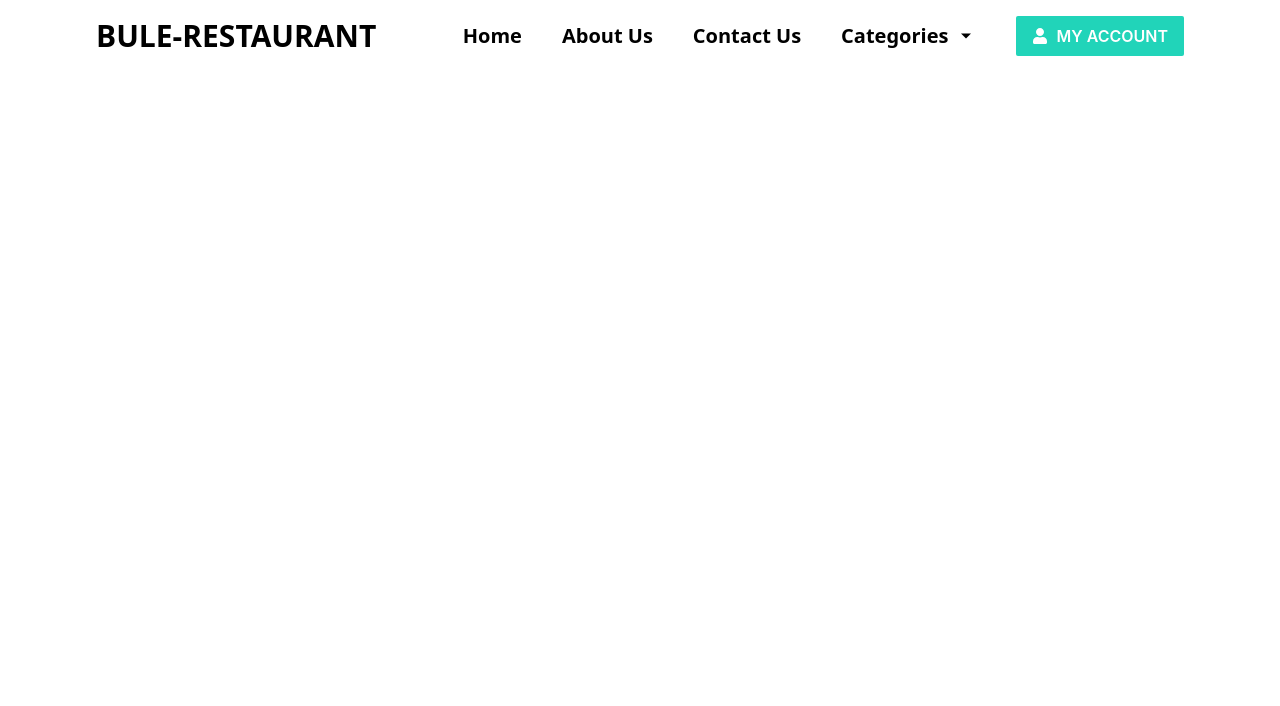
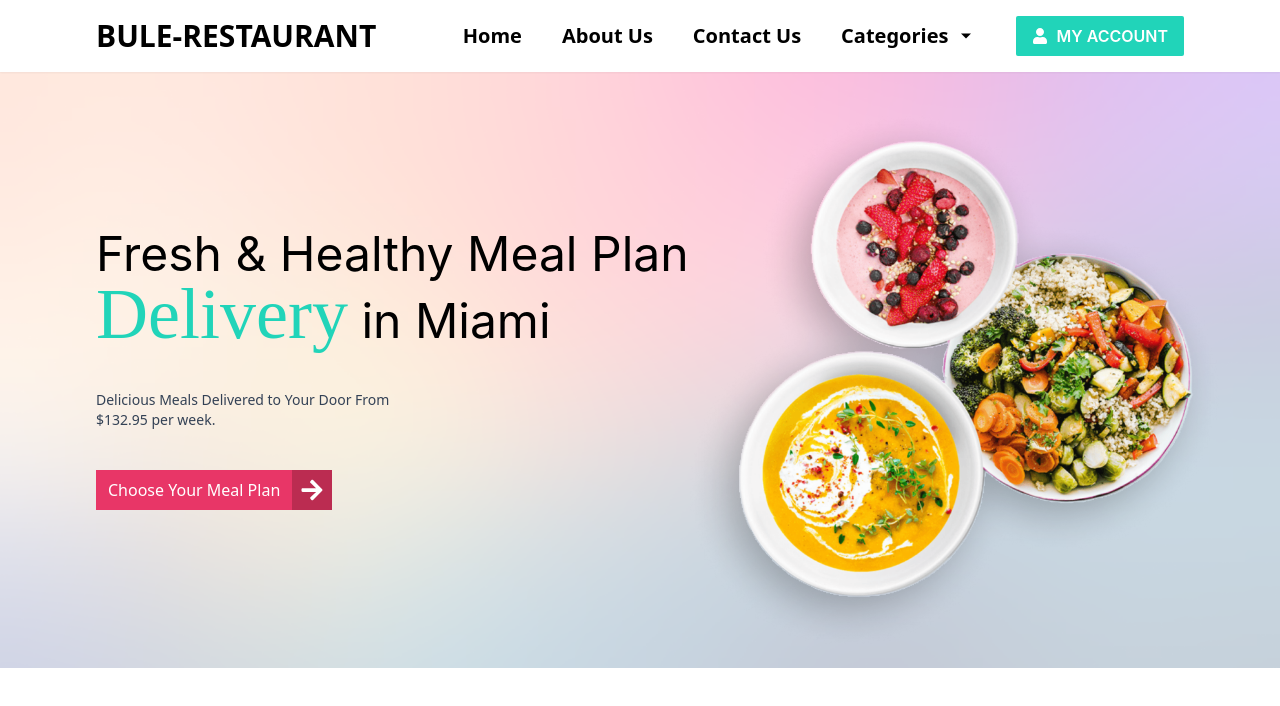
Before and after one commit to mfeti/BULE_RESTURANT, a React (Vite) app: page / in a window 1280 px wide. Shown: the top 706 px of the page. Built offline with nearby package versions, Linux system fonts and the light colour scheme; a web font is replaced by a local one.

Commit message:
Hero section completed

```diff
--- a/src/App.jsx
+++ b/src/App.jsx
@@ -1,9 +1,13 @@
+import Hero from "./components/Hero";
 import Navbar from "./components/Navbar";
 
 function App() {
   return (
     <div className="overflow-x-hidden">
       <Navbar />
+      <main>
+        <Hero />
+      </main>
     </div>
   );
 }
--- /dev/null
+++ b/src/assets/index.js
@@ -0,0 +1,6 @@
+import heroBg from "./heroBg.png";
+import hero from "./hero.png";
+import polygon from "./polygon.png";
+import vectorWave from "./vector-wave.png";
+
+export { heroBg, hero, polygon, vectorWave };
--- /dev/null
+++ b/src/components/Hero.jsx
@@ -0,0 +1,35 @@
+import { hero } from "../assets";
+import PrimaryButton from "../ui/PrimaryButton";
+import { bgImage } from "../constants";
+function Hero() {
+  return (
+    <section style={bgImage} id="#home" className="relative z-[-1]">
+      <div className="2xl:px-48 xl:px-24 sm:px-16 px-8 py-4 sm:py-12 flex md:flex-row flex-col-reverse justify-center items-center">
+        {/* Text content section */}
+        <div className="flex flex-col gap-10 justify-center">
+          <h1 className="font-inter font-normal text-5xl max-w-2xl">
+            Fresh & Healthy Meal Plan{" "}
+            <span className="text-secondary font-cursive text-7xl">
+              Delivery
+            </span>{" "}
+            in Miami
+          </h1>
+          <p className="font-normal text-sm text-slate-700 max-w-80">
+            Delicious Meals Delivered to Your Door From $132.95 per week.
+          </p>
+          <PrimaryButton />
+        </div>
+        {/* Image  section */}
+        <div className="relative z-[30]">
+          <img
+            src={hero}
+            alt="food"
+            className="w-full sm:scale-125 sm:translate-y-2 h-[500px] object-contain"
+          />
+        </div>
+      </div>
+    </section>
+  );
+}
+
+export default Hero;
--- a/src/components/Navbar.jsx
+++ b/src/components/Navbar.jsx
@@ -9,7 +9,7 @@ function Navbar() {
   const [activeLink, setActiveLink] = useState();
   return (
     <header className="shadow-sm bg-white">
-      <div className="xl:px-24 sm:px-16 px-8 flex items-center justify-between py-3 sm:py-4">
+      <div className="2xl:px-48 xl:px-24 sm:px-16 px-8 flex items-center justify-between py-3 sm:py-4">
         {/* Logo section */}
         <div className="font-bold xl:text-3xl text-2xl">
           <a href="/" className="whitespace-nowrap">
--- a/src/constants/index.js
+++ b/src/constants/index.js
@@ -1,3 +1,5 @@
+import { heroBg } from "../assets";
+
 export const navLinks = [
   { href: "#home", label: "Home" },
   { href: "#about-us", label: "About Us" },
@@ -8,3 +10,12 @@ export const dropDownLinks = [
   { href: "#vegetables", label: "Vegetables" },
   { href: "#grains", label: "Grains" },
 ];
+
+export const bgImage = {
+  backgroundImage: `url(${heroBg})`,
+  backgroundRepeat: "no-repeat",
+  backgroundPosition: "center",
+  backgroundSize: "cover",
+  width: "100%",
+  height: "100%",
+};
--- /dev/null
+++ b/src/ui/PrimaryButton.jsx
@@ -0,0 +1,14 @@
+import { FaArrowRight } from "react-icons/fa";
+
+const PrimaryButton = () => {
+  return (
+    <div className="flex items-center group">
+      <button className="bg-primary h-[40px] text-white px-3 py-2">
+        Choose Your Meal Plan
+      </button>
+      <FaArrowRight className="inline-block group-hover:!translate-x-2 duration-200 p-2 text-base h-[40px] w-[40px] bg-primaryDark text-white" />
+    </div>
+  );
+};
+
+export default PrimaryButton;
```
